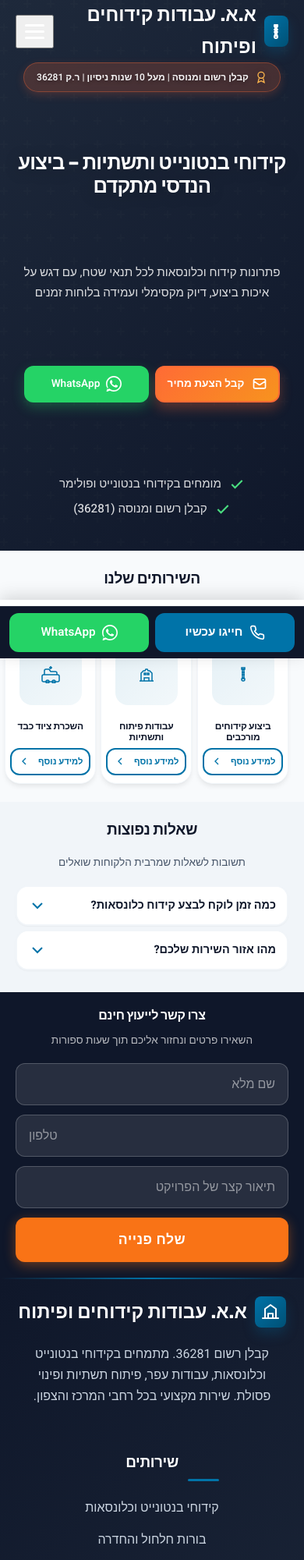
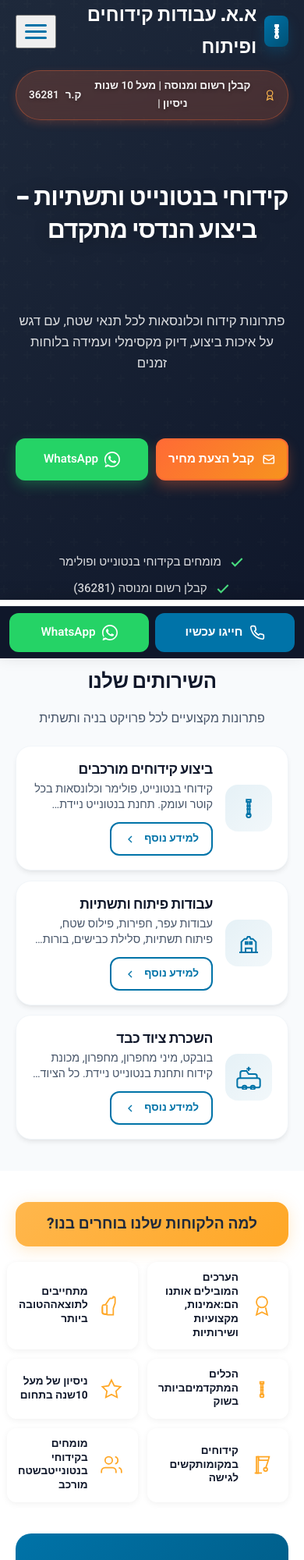
Before and after one commit to eliav1334/eliav-website, a website: page index.html in a window 390 px wide. Shown: the top 2000 px of the page at 78% size. Drawn offline with nearby package versions, Linux system fonts and the light colour scheme.

Commit message:
אופטימיזציית מובייל מקיפה + תיקוני UX
- הגדלת פונטים במובייל (כותרות, טקסטים, כפתורים)
- כרטיסי שירות אופקיים (אייקון + טקסט בשורה)
- סקשן "למה אנחנו" קומפקטי (2 בשורה)
- תפריט מובייל משופר (רקע כחול, ללא כפתורי טלפון)
- הצגת סקשנים שהיו מוסתרים (עדויות, אזורים, גלריה)
- תיקון ק.ר RTL + המבורגר כתום בולט
- תמונות השכרת ציוד (3 תמונות WebP)

Co-Authored-By: Claude Opus 4.6 <noreply@anthropic.com>

```diff
--- a/css/style.css
+++ b/css/style.css
@@ -340,9 +340,9 @@
     }
 
     .mobile-menu span {
-      width: 25px;
+      width: 28px;
       height: 3px;
-      background: #FFFFFF;
+      background: var(--primary);
       border-radius: 2px;
       transition: all 0.3s ease;
     }
@@ -361,16 +361,18 @@
 
     .mobile-nav {
       position: fixed;
-      top: 80px;
+      top: 0;
       right: -100%;
-      width: 280px;
-      height: calc(100vh - 80px);
-      background: var(--bg-white);
-      box-shadow: -4px 0 20px rgba(0,0,0,0.1);
+      width: 300px;
+      height: 100vh;
+      background: linear-gradient(180deg, #e8f4f8 0%, #f0f7fa 100%);
+      box-shadow: -4px 0 20px rgba(0,0,0,0.15);
       transition: right 0.3s ease;
-      z-index: 999;
-      padding: 30px 20px;
+      z-index: 1002;
+      padding: 0;
       overflow-y: auto;
+      display: flex;
+      flex-direction: column;
     }
 
     .mobile-nav.active {
@@ -2131,7 +2133,7 @@
       }
     }
     @media (max-width: 768px) {
-      nav { display: none; }
+      .nav-links { display: none; }
       .mobile-menu { display: flex; }
       .header-cta .btn-secondary { display: none; }
       .services-grid, .why-grid, .gallery-grid { grid-template-columns: 1fr; }
@@ -3021,7 +3023,7 @@
     }
 
     @media (max-width: 768px) {
-      .service-summary-grid { grid-template-columns: repeat(3, 1fr); }
+      .service-summary-grid { grid-template-columns: 1fr; }
     }
 
     @media (max-width: 1024px) {
@@ -3196,19 +3198,33 @@
       display: flex;
       align-items: center;
       justify-content: space-between;
-      padding: 16px 24px;
-      border-bottom: 1px solid var(--border-light);
+      padding: 18px 20px;
+      border-bottom: 2px solid rgba(0, 115, 168, 0.15);
+      background: rgba(0, 40, 65, 0.95);
+    }
+
+    .mobile-nav-header .logo {
+      color: #FFFFFF !important;
+      font-size: 1.1rem;
     }
 
     .mobile-close {
-      background: none;
+      background: rgba(255,255,255,0.15);
       border: none;
-      color: var(--text-secondary);
+      color: #FFFFFF;
       cursor: pointer;
       padding: 8px;
+      border-radius: 50%;
+      width: 36px;
+      height: 36px;
+      display: flex;
+      align-items: center;
+      justify-content: center;
+      transition: all 0.2s ease;
     }
 
     .mobile-close:hover {
+      background: rgba(255,255,255,0.25);
       color: var(--primary);
     }
 
@@ -3220,9 +3236,9 @@
       display: block;
       padding: 14px 0;
       font-weight: 600;
-      color: var(--text-secondary);
+      color: #1a3a4a;
       font-size: 1.1rem;
-      border-bottom: 1px solid var(--border-light);
+      border-bottom: 1px solid rgba(0, 115, 168, 0.12);
       text-decoration: none;
     }
 
@@ -3235,12 +3251,7 @@
     }
 
     .mobile-nav-footer {
-      padding: 16px 24px;
-      display: flex;
-      flex-direction: column;
-      gap: 12px;
-      border-top: 1px solid var(--border-light);
-      margin-top: auto;
+      display: none;
     }
 
     /* ===== HOMEPAGE: HERO GRID (overrides old .hero-content grid) ===== */
@@ -3384,6 +3395,12 @@
     @media (max-width: 768px) {
       .nav-links, .header-phone { display: none; }
       .header-cta { display: none; }
+      nav {
+        margin-right: auto;
+      }
+      .header-inner {
+        gap: 0;
+      }
       .hero-grid .hero-badge { font-size: 0.8rem; padding: 8px 16px; }
       .hero-image-large { height: 200px; }
       .hero-image-small { height: 140px; }
@@ -3795,21 +3812,70 @@
 
     /* ===== MOBILE OPTIMIZATION ===== */
     @media (max-width: 768px) {
-      /* Shorter hero on mobile */
+      /* Hero - readable and impactful */
       .hero {
-        min-height: 65vh !important;
-        padding-top: 80px !important;
+        min-height: auto !important;
+        padding-top: 90px !important;
+        padding-bottom: 32px !important;
       }
 
       .hero h1 {
-        font-size: 1.6rem !important;
+        font-size: 2rem !important;
+        line-height: 1.3 !important;
       }
 
       .hero p {
+        font-size: 1.05rem !important;
+        line-height: 1.6 !important;
+      }
+
+      .hero-badge {
+        font-size: 0.85rem !important;
+        margin-bottom: 14px !important;
+      }
+
+      .hero-subtitle {
+        margin-bottom: 18px !important;
+        font-size: 1rem !important;
+      }
+
+      .hero-trust {
+        margin-bottom: 18px !important;
+        gap: 8px !important;
+      }
+
+      /* Hero buttons: 2 columns, readable */
+      .hero-buttons {
+        display: grid !important;
+        grid-template-columns: 1fr 1fr !important;
+        gap: 10px !important;
+      }
+
+      .hero-buttons .btn {
         font-size: 0.95rem !important;
-      }
-
-      /* Hide long SEO articles on mobile - show summary only */
+        padding: 12px 14px !important;
+      }
+
+      /* Hide "services" button on mobile */
+      .hero-services-btn {
+        display: none !important;
+      }
+
+      /* Hide hero images on mobile */
+      .hero-images {
+        display: none !important;
+      }
+
+      /* Hide stats on mobile */
+      .hero-stats {
+        display: none !important;
+      }
+
+      .hero-trust .trust-item:nth-child(3) {
+        display: none;
+      }
+
+      /* Hide long SEO articles on mobile */
       .seo-article .article-section:nth-child(n+3) {
         display: none;
       }
@@ -3818,18 +3884,7 @@
         display: none;
       }
 
-      /* Compact service cards on mobile */
-      .service-detail-card {
-        padding: 20px !important;
-      }
-
-      /* Smaller gallery grid on mobile */
-      .service-gallery-grid {
-        grid-template-columns: repeat(2, 1fr) !important;
-        gap: 8px !important;
-      }
-
-      /* Tighter section spacing on mobile */
+      /* Section spacing - comfortable */
       section {
         padding-top: 40px !important;
         padding-bottom: 40px !important;
@@ -3840,101 +3895,154 @@
       }
 
       .section-header h2 {
-        font-size: 1.4rem !important;
-      }
-
-      /* Hide video on mobile (saves bandwidth) - show poster image */
+        font-size: 1.6rem !important;
+      }
+
+      .section-header p {
+        font-size: 1rem !important;
+        line-height: 1.5 !important;
+      }
+
+      /* Service summary cards - horizontal layout */
+      .service-summary-grid {
+        grid-template-columns: 1fr !important;
+        gap: 12px !important;
+      }
+
+      .service-summary-card {
+        display: grid !important;
+        grid-template-columns: 60px 1fr !important;
+        grid-template-rows: auto auto auto !important;
+        text-align: right !important;
+        padding: 18px 20px !important;
+        gap: 4px 16px !important;
+        align-items: start !important;
+      }
+
+      .service-summary-card .service-summary-icon {
+        grid-row: 1 / -1 !important;
+        grid-column: 1 !important;
+        width: 60px !important;
+        height: 60px !important;
+        min-width: 60px !important;
+        margin: 0 !important;
+        align-self: center !important;
+      }
+
+      .service-summary-icon svg {
+        width: 32px !important;
+        height: 32px !important;
+      }
+
+      .service-summary-card h3 {
+        grid-column: 2 !important;
+        font-size: 1.1rem !important;
+        margin-bottom: 0 !important;
+        min-height: auto !important;
+        line-height: 1.3 !important;
+        justify-content: flex-start !important;
+      }
+
+      .service-summary-card p {
+        grid-column: 2 !important;
+        font-size: 0.9rem !important;
+        line-height: 1.4 !important;
+        margin-bottom: 4px !important;
+        display: -webkit-box !important;
+        -webkit-line-clamp: 2 !important;
+        -webkit-box-orient: vertical !important;
+        overflow: hidden !important;
+      }
+
+      .service-summary-card .btn-outline {
+        grid-column: 2 !important;
+        padding: 8px 16px !important;
+        font-size: 0.85rem !important;
+        justify-self: start !important;
+        margin-top: 4px !important;
+      }
+
+      /* Why Us - compact horizontal cards */
+      .why-title-banner {
+        font-size: 1.2rem !important;
+        padding: 12px 20px !important;
+        margin-bottom: 20px !important;
+      }
+
+      .why-grid {
+        grid-template-columns: 1fr 1fr !important;
+        gap: 12px !important;
+      }
+
+      .why-card {
+        display: flex !important;
+        align-items: center !important;
+        gap: 10px !important;
+        text-align: right !important;
+        background: var(--bg-white) !important;
+        padding: 12px 14px !important;
+        border-radius: var(--radius-md) !important;
+        box-shadow: 0 2px 8px rgba(0,0,0,0.06) !important;
+      }
+
+      .why-icon {
+        width: 40px !important;
+        height: 40px !important;
+        min-width: 40px !important;
+        margin: 0 !important;
+      }
+
+      .why-icon svg {
+        width: 28px !important;
+        height: 28px !important;
+      }
+
+      .why-card p {
+        font-size: 0.85rem !important;
+        line-height: 1.3 !important;
+        margin: 0 !important;
+      }
+
+      .why-card p br {
+        display: none !important;
+      }
+
+      /* Service detail cards */
+      .service-detail-card {
+        padding: 24px !important;
+      }
+
+      /* Gallery grid on mobile */
+      .service-gallery-grid {
+        grid-template-columns: repeat(2, 1fr) !important;
+        gap: 10px !important;
+      }
+
+      /* Video on mobile */
       .service-media-column video {
         max-height: 250px;
       }
 
-      /* Compact FAQ on mobile */
+      /* ===== SHOW sections on mobile (don't hide content) ===== */
+
+      /* Testimonials - show on mobile */
+      .testimonial-card {
+        padding: 24px 20px !important;
+      }
+
+      .testimonial-text {
+        font-size: 1rem !important;
+        line-height: 1.6 !important;
+      }
+
+      /* FAQ - show all questions */
+      .faq-item {
+        margin-bottom: 8px !important;
+      }
+
       .faq-question {
-        padding: 14px 16px !important;
-        font-size: 0.95rem !important;
-      }
-
-      /* Hide stats and 3rd trust item on mobile - save space */
-      .hero-stats {
-        display: none !important;
-      }
-
-      .hero-trust .trust-item:nth-child(3) {
-        display: none;
-      }
-
-      /* Hide hero images on mobile - text + CTA is enough */
-      .hero-images {
-        display: none !important;
-      }
-
-      /* Compact hero */
-      .hero {
-        min-height: auto !important;
-        padding-top: 80px !important;
-        padding-bottom: 24px !important;
-      }
-
-      .hero-badge {
-        font-size: 0.75rem !important;
-        margin-bottom: 12px !important;
-      }
-
-      .hero-subtitle {
-        margin-bottom: 16px !important;
-        font-size: 0.9rem !important;
-      }
-
-      .hero-trust {
-        margin-bottom: 16px !important;
-        gap: 6px !important;
-      }
-
-      /* Hide "services" button on mobile - quick nav replaces it */
-      .hero-services-btn {
-        display: none !important;
-      }
-
-      /* Hero buttons: 2 columns */
-      .hero-buttons {
-        display: grid !important;
-        grid-template-columns: 1fr 1fr !important;
-        gap: 8px !important;
-      }
-
-      .hero-buttons .btn {
-        font-size: 0.85rem !important;
-        padding: 10px 12px !important;
-      }
-
-      /* ===== WHY US: HIDE on mobile (hero trust items are enough) ===== */
-      .why-us {
-        display: none !important;
-      }
-
-      /* ===== GALLERY: HIDE on homepage mobile ===== */
-      .service-gallery {
-        display: none !important;
-      }
-
-      /* ===== HIDE VIDEO SECTION on mobile ===== */
-      .tiktok-videos {
-        display: none !important;
-      }
-
-      /* ===== TESTIMONIALS: HIDE on mobile ===== */
-      .testimonials {
-        display: none !important;
-      }
-
-      /* ===== SERVICE AREAS: HIDE on mobile ===== */
-      .areas {
-        display: none !important;
-      }
-
-      /* ===== FAQ: Show only 2 first questions on mobile ===== */
-      .faq-list .faq-item:nth-child(n+3) {
-        display: none;
+        padding: 16px 18px !important;
+        font-size: 1rem !important;
       }
 
       /* Hide FAQ CTA section */
@@ -3942,113 +4050,29 @@
         display: none !important;
       }
 
-      /* ===== HIDE MINI CONTACT on mobile ===== */
+      /* HIDE VIDEO SECTION on mobile */
+      .tiktok-videos {
+        display: none !important;
+      }
+
+      /* HIDE MINI CONTACT on mobile (sticky bar replaces it) */
       .mini-contact {
         display: none !important;
       }
 
-      /* ===== TIGHTER SPACING ===== */
-      section {
-        padding-top: 24px !important;
-        padding-bottom: 24px !important;
-      }
-
-      .section-header {
+      /* Inline contact form */
+      .inline-contact-form {
+        padding: 24px 0 !important;
+      }
+
+      .inline-contact-form h2 {
+        font-size: 1.2rem !important;
         margin-bottom: 16px !important;
       }
 
-      .section-header h2 {
-        font-size: 1.2rem !important;
-      }
-
-      .section-header p {
-        font-size: 0.85rem !important;
-      }
-
-      /* Service summary cards compact */
-      .service-summary-card {
-        padding: 16px !important;
-      }
-
-      .service-summary-card h3 {
-        font-size: 1rem !important;
-      }
-
-      .service-summary-card p {
-        font-size: 0.8rem !important;
-        line-height: 1.4 !important;
-      }
-
-      .service-summary-icon svg {
-        width: 32px !important;
-        height: 32px !important;
-      }
-
-      /* Testimonials compact */
-      .testimonial-card {
-        padding: 16px !important;
-      }
-
-      .testimonial-text {
-        font-size: 0.85rem !important;
-        line-height: 1.4 !important;
-      }
-
-      /* Service cards: 3 in a row, compact, no description */
-      .service-summary-grid {
-        grid-template-columns: repeat(3, 1fr) !important;
-        gap: 6px !important;
-      }
-
-      .service-summary-card p {
-        display: none !important;
-      }
-
-      .service-summary-card {
-        padding: 10px 6px !important;
-        text-align: center;
-      }
-
-      .service-summary-icon svg {
-        width: 24px !important;
-        height: 24px !important;
-      }
-
-      .service-summary-card h3 {
-        font-size: 0.75rem !important;
-        margin-bottom: 6px !important;
-        min-height: auto !important;
-        line-height: 1.2 !important;
-      }
-
-      .service-summary-card .btn-outline {
-        padding: 6px 8px !important;
-        font-size: 0.7rem !important;
-      }
-
-      /* FAQ compact */
-      .faq-item {
-        margin-bottom: 4px !important;
-      }
-
-      .faq-question {
-        padding: 12px 14px !important;
-        font-size: 0.9rem !important;
-      }
-
-      /* Inline contact form compact */
-      .inline-contact-form {
-        padding: 20px 0 !important;
-      }
-
-      .inline-contact-form h2 {
-        font-size: 1rem !important;
-        margin-bottom: 12px !important;
-      }
-
-      /* Footer compact */
+      /* Footer */
       footer {
-        padding-top: 24px !important;
+        padding-top: 32px !important;
         padding-bottom: 80px !important;
       }
     }
--- a/index.html
+++ b/index.html
@@ -32,7 +32,7 @@
   <link href="https://fonts.googleapis.com/css2?family=Heebo:wght@300;400;500;600;700;800;900&family=Rubik:wght@400;500;600;700&display=swap" rel="stylesheet">
   <!-- Swiper.js CSS -->
   <link rel="stylesheet" href="https://cdn.jsdelivr.net/npm/swiper@11/swiper-bundle.min.css">
-  <link rel="stylesheet" href="css/style.css?v=1771413955">
+  <link rel="stylesheet" href="css/style.css?v=1771447372">
 </head>
 <body>
 
@@ -119,7 +119,7 @@
         <div class="hero-content">
           <div class="hero-badge">
             <svg width="16" height="16" viewBox="0 0 24 24" fill="none" stroke="currentColor" stroke-width="2"><circle cx="12" cy="8" r="6"></circle><path d="M8 14l-2 8 6-3 6 3-2-8"></path></svg>
-            קבלן רשום ומנוסה | מעל 10 שנות ניסיון | ר.ק 36281
+            קבלן רשום ומנוסה | מעל 10 שנות ניסיון | <bdo dir="rtl">ק.ר</bdo> 36281
           </div>
           <h1>קידוחי בנטונייט ותשתיות – ביצוע הנדסי מתקדם</h1>
           <p class="hero-subtitle">פתרונות קידוח וכלונסאות לכל תנאי שטח, עם דגש על איכות ביצוע, דיוק מקסימלי ועמידה בלוחות זמנים</p>
```
Also changed, not shown: bentonite-drilling.html (+1 -1 lines), contact.html (+1 -1 lines), drainage-pits.html (+1 -1 lines), earthworks.html (+1 -1 lines), equipment-rental.html (+1 -1 lines), thanks.html (+1 -1 lines), images/gallery/equipment-rental-1.webp (added), images/gallery/equipment-rental-2.webp (added), images/gallery/equipment-rental-3.webp (added).
